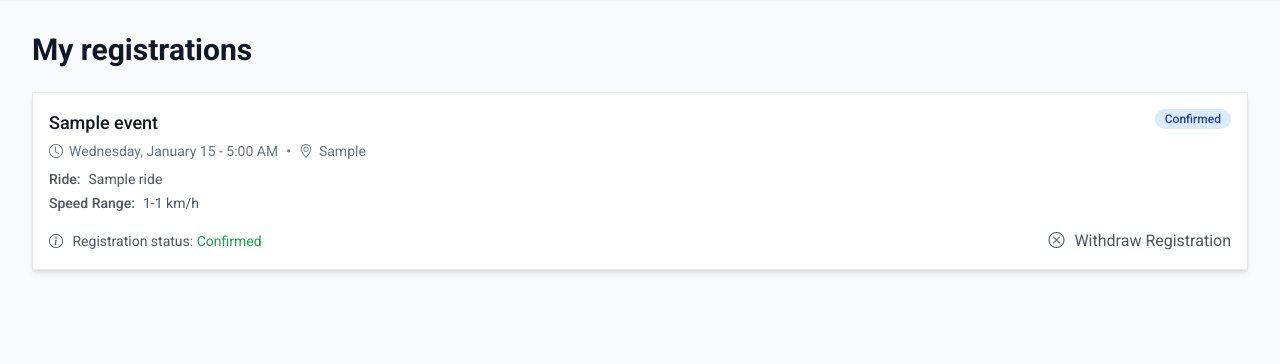
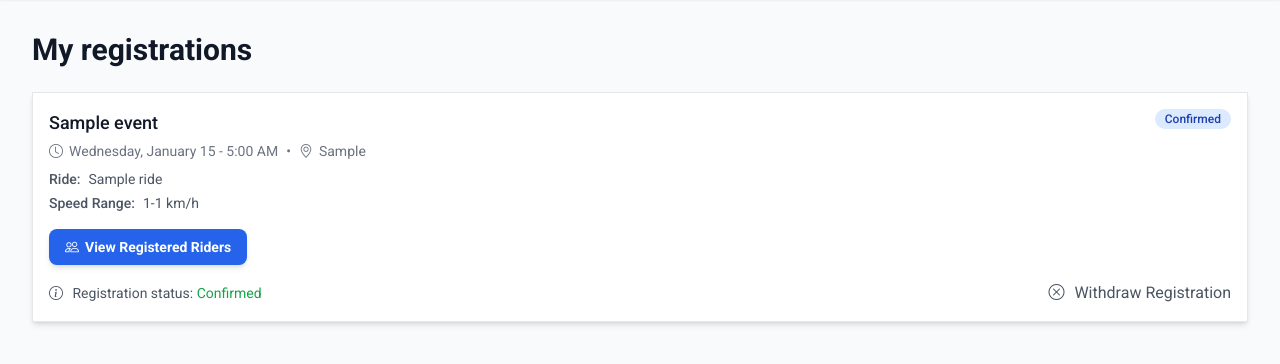
Before and after one commit to davidpettersson/ridehub, a Django app: page /profile in a window 1280 px wide. Shown: the part 64-428 px from the top of the page. Run offline with Django 5.2, Linux system fonts and the light colour scheme; a user stored in the database is signed in; tables that the repository leaves empty hold one stand-in row (values such as "Sample post"); parts of the project's set-up code (start-up, migrations or seed data) failed here and were passed over; some libraries are stand-ins or nearby versions.

Commit message:
Added link to rider page from registration

```diff
--- a/web/templates/web/profile/profile.html
+++ b/web/templates/web/profile/profile.html
@@ -37,6 +37,14 @@
                                     <span class="font-medium mr-2">Speed Range:</span>
                                     <span>{{ registration.speed_range_preference|default:"Not specified" }}</span>
                                 </div>
+                                {% if registration.ride_leader_preference == 'y' and registration.state == 'confirmed' and registration.event.ride_leaders_wanted %}
+                                <div class="mt-2">
+                                    <a href="{% url 'riders_list' registration.event.id %}" class="btn-primary inline-flex items-center mt-2">
+                                        <i class="bi bi-people mr-1.5"></i>
+                                        View Registered Riders
+                                    </a>
+                                </div>
+                                {% endif %}
                             </div>
                             {% endif %}
                         </div>
--- a/web/views/profile.py
+++ b/web/views/profile.py
@@ -1,7 +1,6 @@
 from django.contrib.auth.decorators import login_required
 from django.http import HttpRequest, HttpResponse, HttpResponseRedirect
 from django.shortcuts import render, get_object_or_404, redirect
-from django.urls import reverse
 
 from backoffice.models import Registration
 
@@ -13,8 +12,16 @@ def profile(request: HttpRequest) -> HttpResponse:
     """
     user_registrations = Registration.objects.filter(user=request.user).order_by('event__starts_at')
 
+    # Check if user is a ride leader for any event
+    is_ride_leader = user_registrations.filter(
+        state='confirmed',
+        ride_leader_preference=Registration.RIDE_LEADER_YES,
+        event__ride_leaders_wanted=True
+    ).exists()
+
     context = {
         'registrations': user_registrations,
+        'is_ride_leader': is_ride_leader
     }
     return render(request, 'web/profile/profile.html', context=context)
 
```
